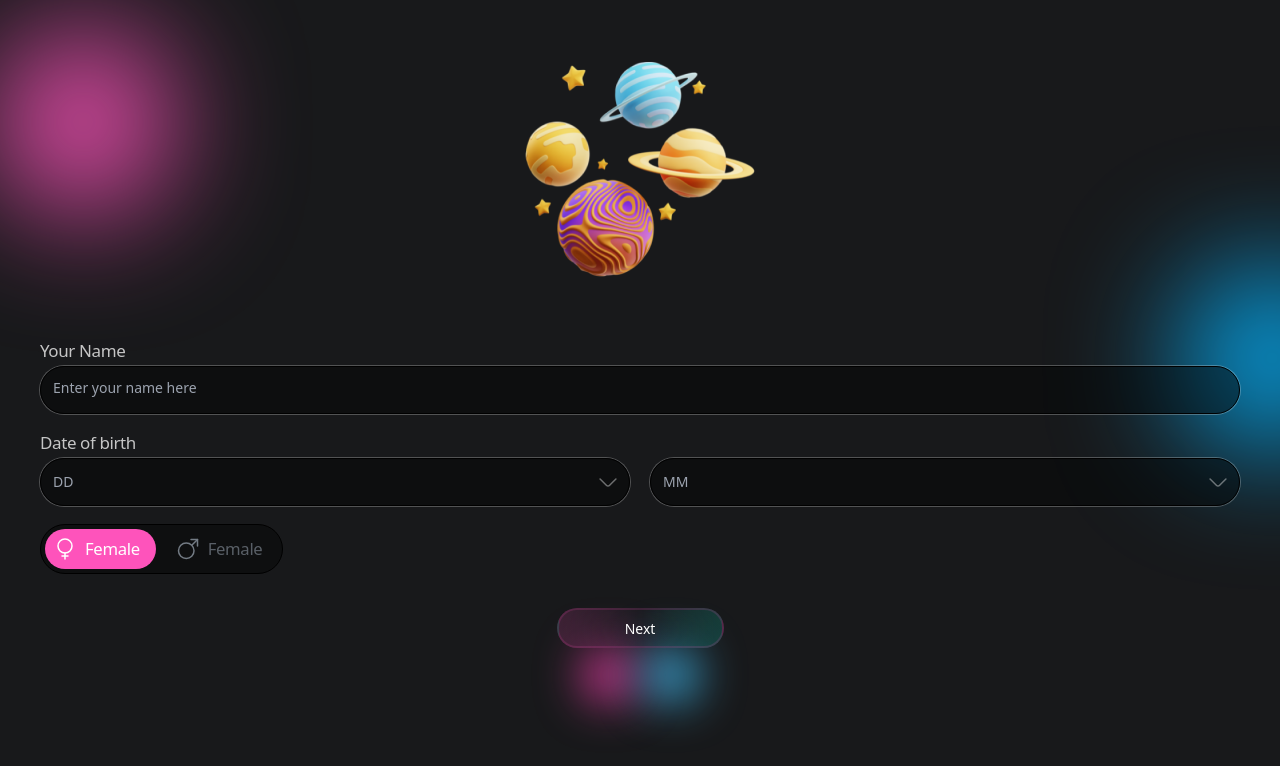
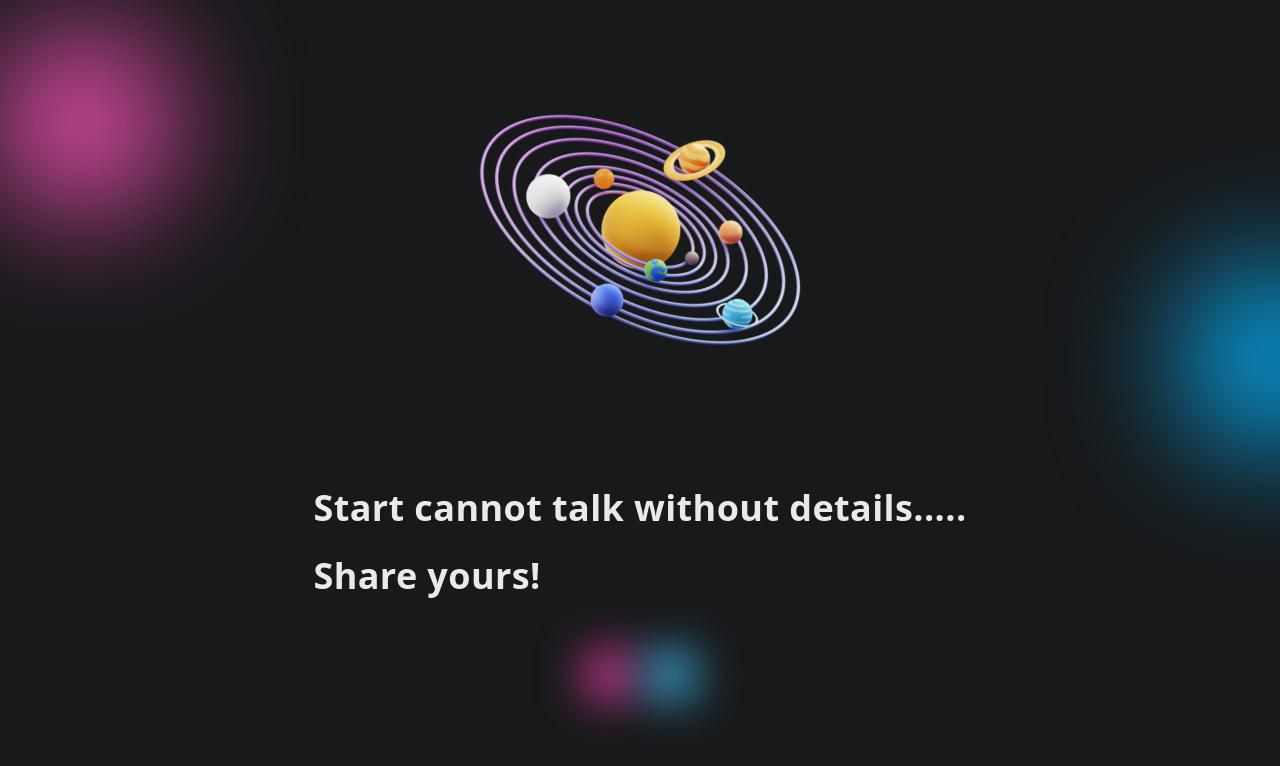
Before and after one commit to DejanFetovski/AstronifyMiniApp, a React (Vite) app in the folder frontend/: page /welcome in a window 1280 px wide. Shown: the top 766 px of the page. Built offline with nearby package versions, Linux system fonts and the light colour scheme.

Commit message:
update welcome page
update welcome page

```diff
--- a/frontend/src/pages/Welcome/index.tsx
+++ b/frontend/src/pages/Welcome/index.tsx
@@ -6,14 +6,20 @@ import ActionButton from "../../components/ActionButton";
 import { useNavigate } from "react-router-dom";
 
 const Welcome = () => {
-  const [step, setStep] = useState(1);
+  const [step, setStep] = useState(0);
   const navigate = useNavigate();
   const handleClick = () => {
     navigate("/horoscope");
   };
+  const handleBgClick = () => {
+    setStep(1);
+  };
 
   return (
-    <div className="min-h-screen flex flex-col items-center justify-start gap-[42px] px-10 pt-10">
+    <div
+      className="min-h-screen flex flex-col items-center justify-start gap-[42px] px-10 pt-10"
+      onClick={handleBgClick}
+    >
       {step == 0 ? (
         <>
           <img src="assets/images/stars.png"></img>
```
